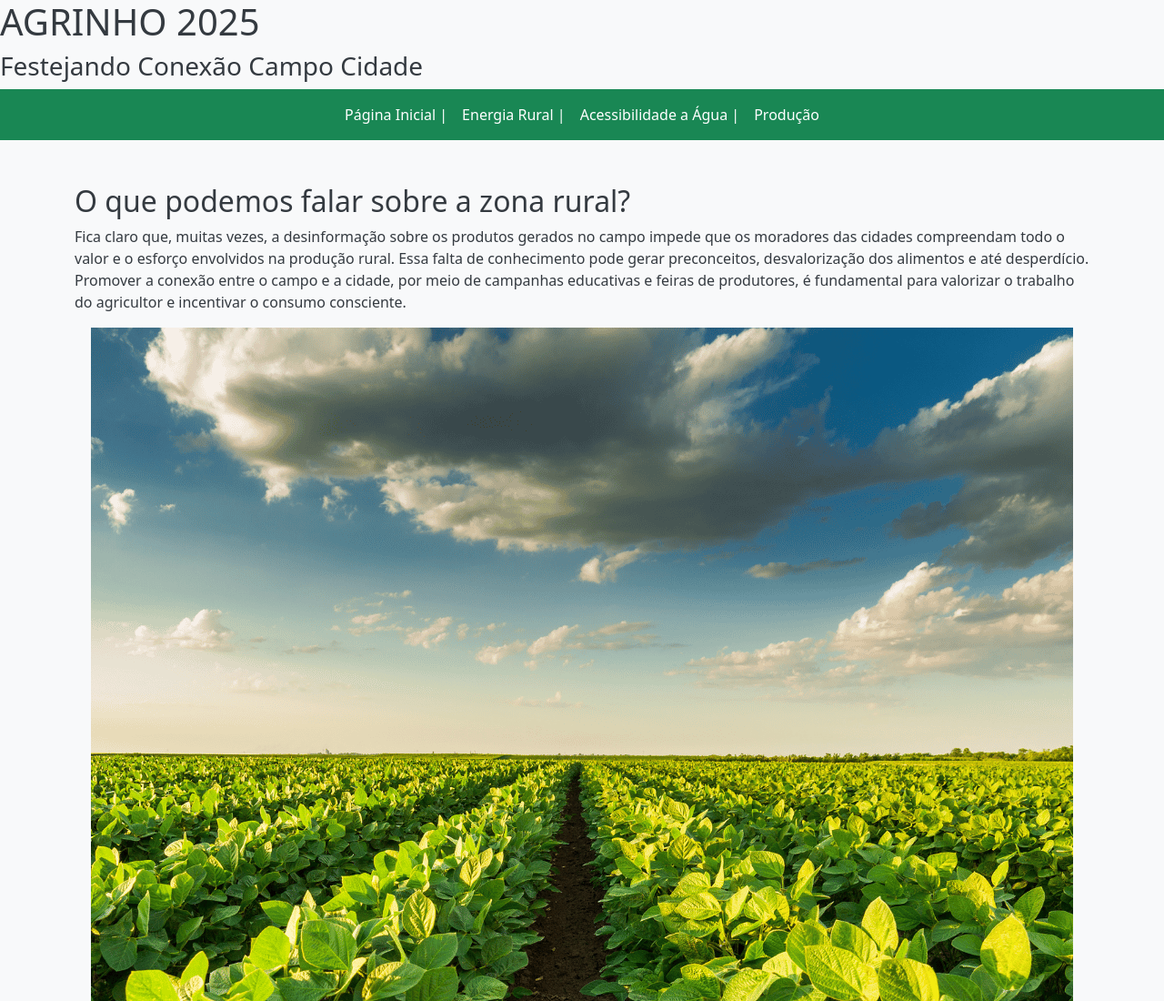
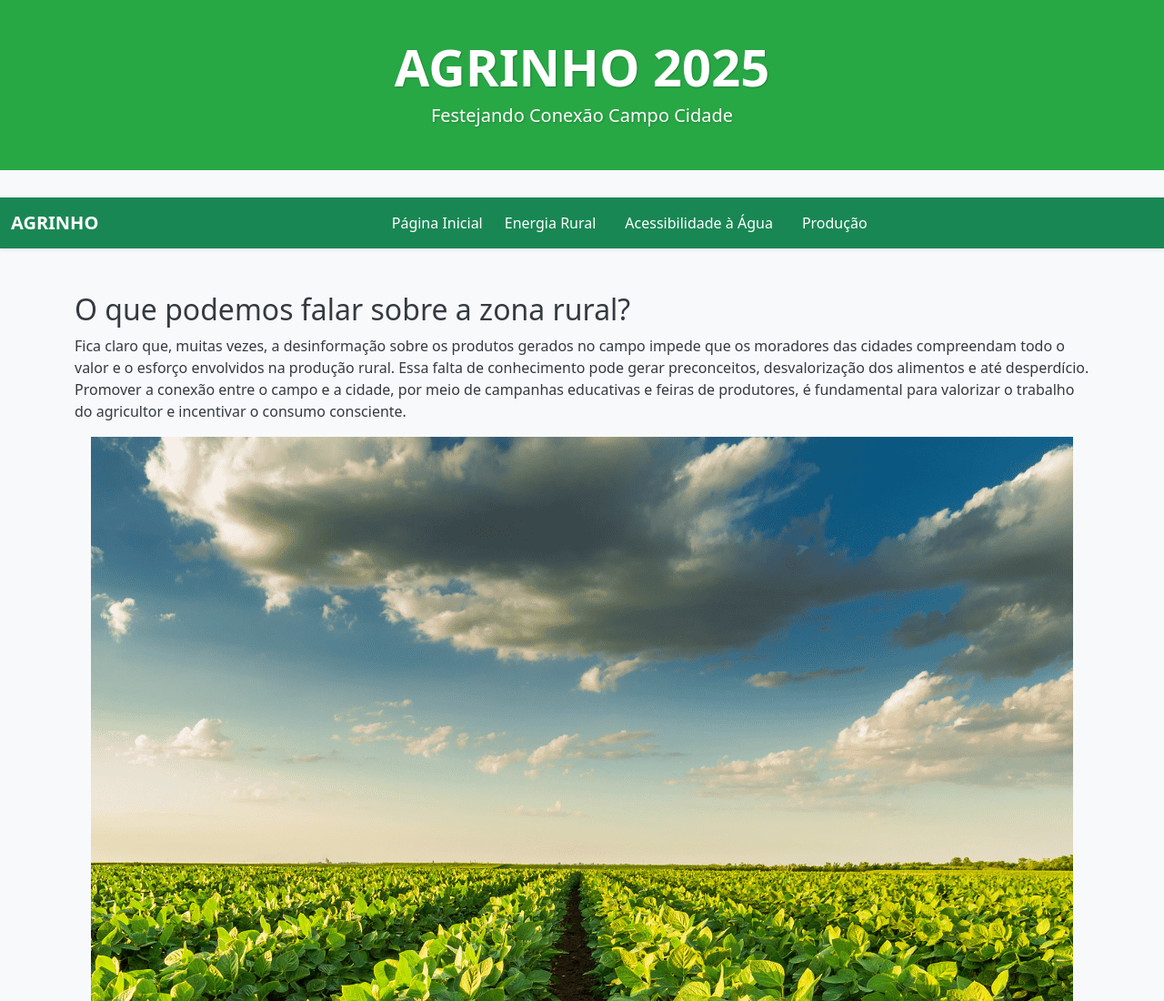
Before and after one commit to juliagrz12/AGRINHO-2025, a plain HTML site: page index.html in a window 1280 px wide. Shown: the top 1100 px of the page at 91% size. Drawn offline with nearby package versions, Linux system fonts and the light colour scheme.

Commit message:
Add files via upload

```diff
--- a/index.html
+++ b/index.html
@@ -1,6 +1,5 @@
 <!DOCTYPE html>
 <html lang="en">
-
 <head>
     <meta charset="UTF-8">
     <meta name="viewport" content="width=device-width, initial-scale=1.0">
@@ -43,17 +42,18 @@
         }
     </style>
 </head>
+<body>
 
-    <h1>AGRINHO 2025</h1>
-        <h3>Festejando Conexão Campo Cidade</h3>
-    </s<body>
-    <!--Apresentação do tema-->
-    <section class="cabecalho">
+    <header class="header-section text-center">
+        <div class="container">
+            <h1 class="display-4 fw-bold">AGRINHO 2025</h1>
+            <h3 class="lead">Festejando Conexão Campo Cidade</h3>
+        </div>
+    </header>
 
-
-    <!--cabeçalho do site-->
-    <nav class="navbar navbar-expand-lg bg-success">
-        <div class="container-fluid ">
+    <nav class="navbar navbar-expand-lg bg-success navbar-dark sticky-top shadow-sm">
+    <div class="container-fluid">
+        <a class="navbar-brand" href="index.html">AGRINHO</a>
         <button class="navbar-toggler" type="button" data-bs-toggle="collapse" data-bs-target="#navbarNav"
             aria-controls="navbarNav" aria-expanded="false" aria-label="Toggle navigation">
             <span class="navbar-toggler-icon"></span>
@@ -61,21 +61,22 @@
         <div class="collapse navbar-collapse justify-content-center" id="navbarNav">
             <ul class="navbar-nav">
                 <li class="nav-item">
-                        <a class="nav-link active text-white" aria-current="page" href="index.html">Página Inicial |</a>
+                    <a class="nav-link text-white" aria-current="page" href="index.html">Página Inicial</a>
                 </li>
                 <li class="nav-item">
-                        <a class="nav-link text-white" href="energia.html">Energia Rural |</a>
+                    <a class="nav-link text-white mx-2" href="energia.html">Energia Rural</a>
                 </li>
                 <li class="nav-item">
-                        <a class="nav-link text-white" href="agua.html">Acessibilidade a Água |</a>
+                    <a class="nav-link text-white mx-2" href="agua.html">Acessibilidade à Água</a>
                 </li>
                 <li class="nav-item">
-                        <a class="nav-link text-white" href="producao.html">Produção</a>
+                    <a class="nav-link text-white mx-2" href="producao.html">Produção</a>
                 </li>
             </ul>
         </div>
     </div>
 </nav>
+
 
     <!-- Primeira seção a ser dividida-->
     <div class="container">
```
Also changed, not shown: agua.html (+4 -9 lines), energia.html (+5 -3 lines). Lines whose indentation alone changed are shown as unchanged.
